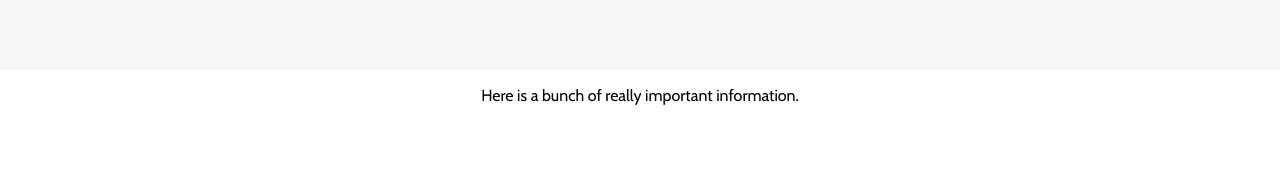
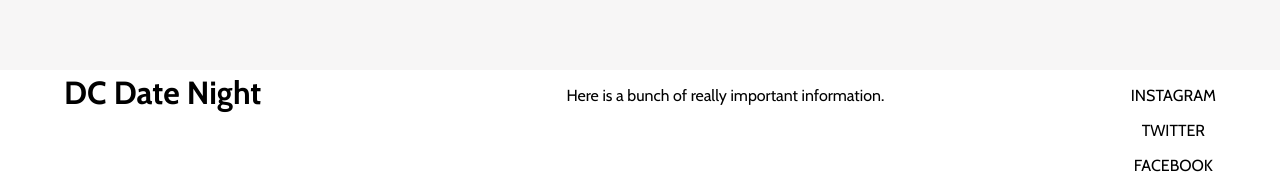
Before and after one commit to kyleblee/dc-date-night, a React (Create React App) app in the folder client/: page / in a window 1280 px wide. Shown: the part 689-877 px from the top of the page. Before the commit the page ends 810 px from the top, so only its background shows below. Built offline with nearby package versions, Linux system fonts and the light colour scheme; no server answers.

Commit message:
Add LogoDiv to footer. Add initial flexbox styling to footer. Create SocialIcons component with dummy text. Add SocialIcons component to footer. Move logo-div out of header folder and rename to LogoDiv.

```diff
--- /dev/null
+++ b/client/src/components/SocialIcons.js
@@ -0,0 +1,13 @@
+import React from 'react';
+
+const SocialIcons = props => {
+  return (
+    <div className="social-icons">
+      <p>INSTAGRAM</p>
+      <p>TWITTER</p>
+      <p>FACEBOOK</p>
+    </div>
+  )
+}
+
+export default SocialIcons;
--- a/client/src/containers/footer.js
+++ b/client/src/containers/footer.js
@@ -1,11 +1,15 @@
 import React from 'react';
 import FooterInfo from '../components/footer/FooterInfo';
+import LogoDiv from '../components/LogoDiv';
+import SocialIcons from '../components/SocialIcons';
 
 class Footer extends React.Component {
   render() {
     return (
       <div className="footer">
+        <LogoDiv />
         <FooterInfo />
+        <SocialIcons />
       </div>
     )
   }
--- a/client/src/containers/header.js
+++ b/client/src/containers/header.js
@@ -1,6 +1,6 @@
 import React from 'react';
 import NavBar from '../components/header/navbar';
-import LogoDiv from '../components/header/logo-div'
+import LogoDiv from '../components/LogoDiv';
 import SignInAndOut from '../components/header/sign-in-and-out';
 
 class Header extends React.Component {
--- a/client/src/index.css
+++ b/client/src/index.css
@@ -97,3 +97,14 @@ body {
   margin-bottom: 80px;
   font-size: 1.25em;
 }
+
+/* FOOTER */
+
+.footer {
+  display: flex;
+  justify-content: space-between;
+}
+
+.footer .social-icons {
+  margin-right: 5%;
+}
```
Also changed, not shown: client/src/components/LogoDiv.js (renamed from client/src/components/header/logo-div.js).
